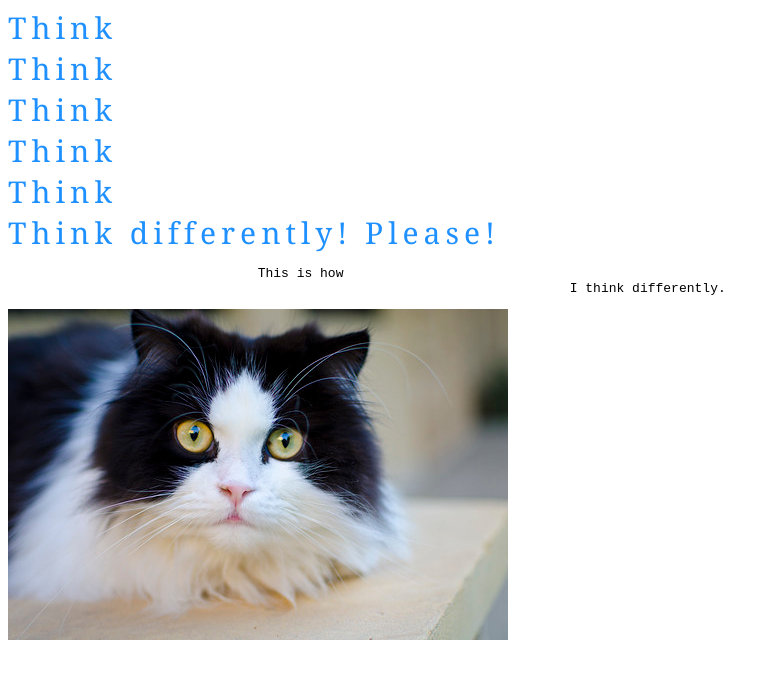
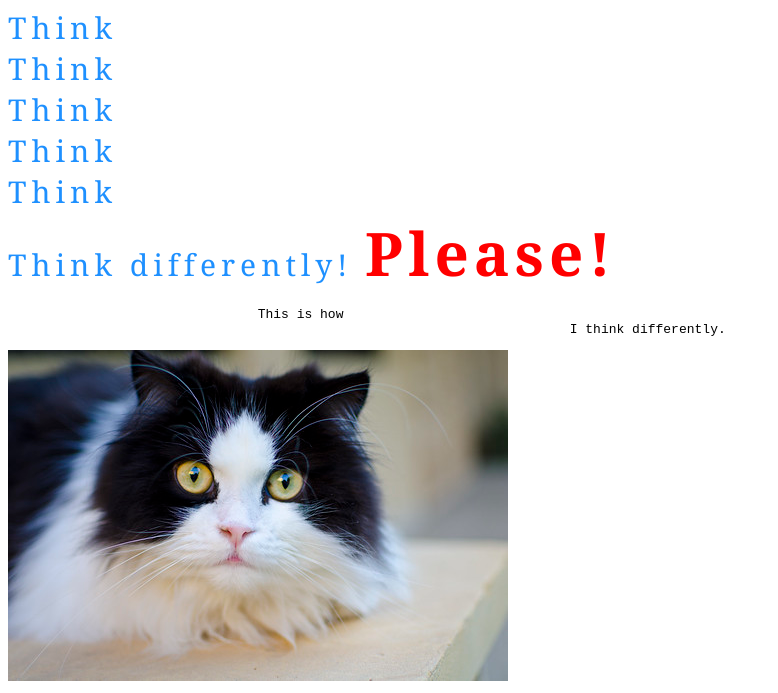
Before and after one commit to rdr72/Manifesto, a plain HTML site: page index.html in a window 1280 px wide. Shown: the part 739-1432 px from the top of the page, without its empty margins (0-778 px from the left). Before the commit the page ends 1391 px from the top, so only its background shows below. Drawn offline with Linux system fonts and the light colour scheme.

Commit message:
Update styles.css

```diff
--- a/assets/css/styles.css
+++ b/assets/css/styles.css
@@ -13,3 +13,10 @@ div {
 	font-size: 30px;
 	letter-spacing: 5px;
 }
+
+.red {
+	color: red;
+	font-size: 60px;
+	font-weight: bold;
+	transform: rotate(25deg);
+}
```
